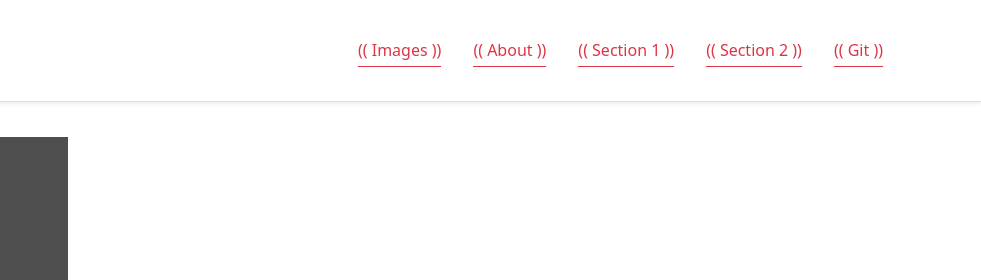
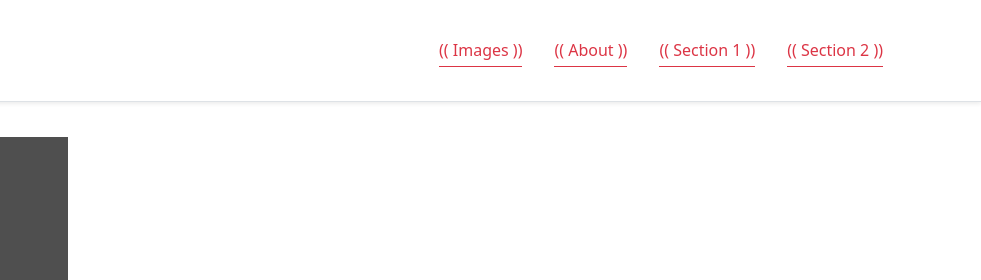
Before and after one commit to ntgovernment/niyam_training, a website built with Vite: page simpsons web _ simpsons web.html in a window 1280 px wide. Shown: the top 280 px of the page, 299-1280 px from the left. Built offline with nearby package versions, Linux system fonts and the light colour scheme; grey boxes are pictures that could not be loaded.

Commit message:
Remove Git nav link

```diff
--- a/simpsons web _ simpsons web.html
+++ b/simpsons web _ simpsons web.html
@@ -47,11 +47,7 @@
                                  <a class="nav-link px-0 py-1 border-bottom  active border-danger text-danger" href="https://ntgov-web-dev.matrix.squiz.cloud/simpsons_web/section-2">
                                       (( Section 2 ))                                  </a>
                              </li>
-                                                     <li class="nav-item px-lg-3 mb-2 mb-lg-0">
-                                 <a class="nav-link px-0 py-1 border-bottom  active border-danger text-danger" href="https://ntgov-web-dev.matrix.squiz.cloud/simpsons_web/git">
-                                      (( Git ))                                  </a>
-                             </li>
-                        				               </ul>
+                                                     </ul>
           </div>
      </div>
 </div>
```
